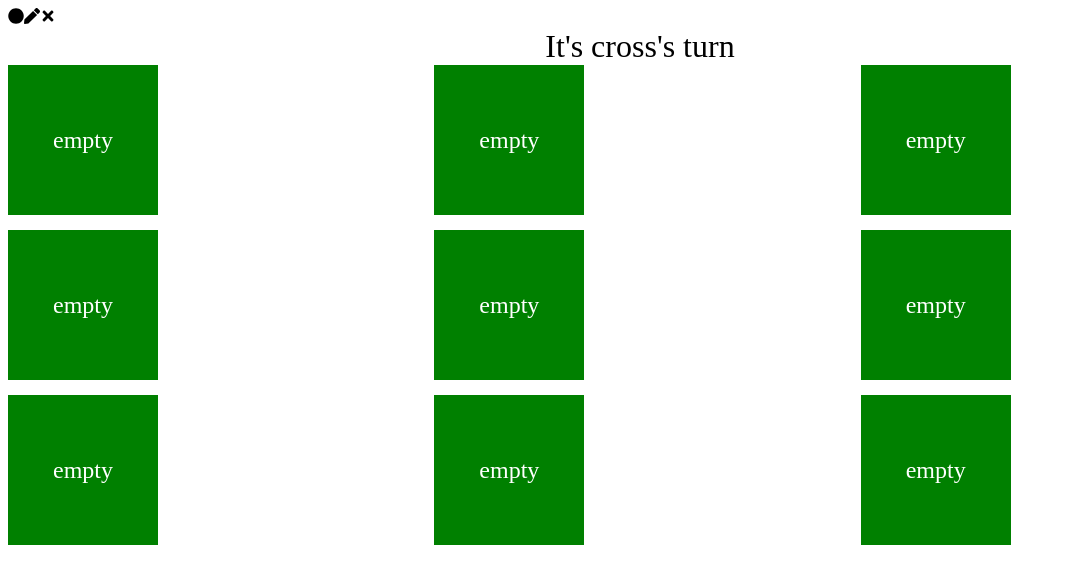
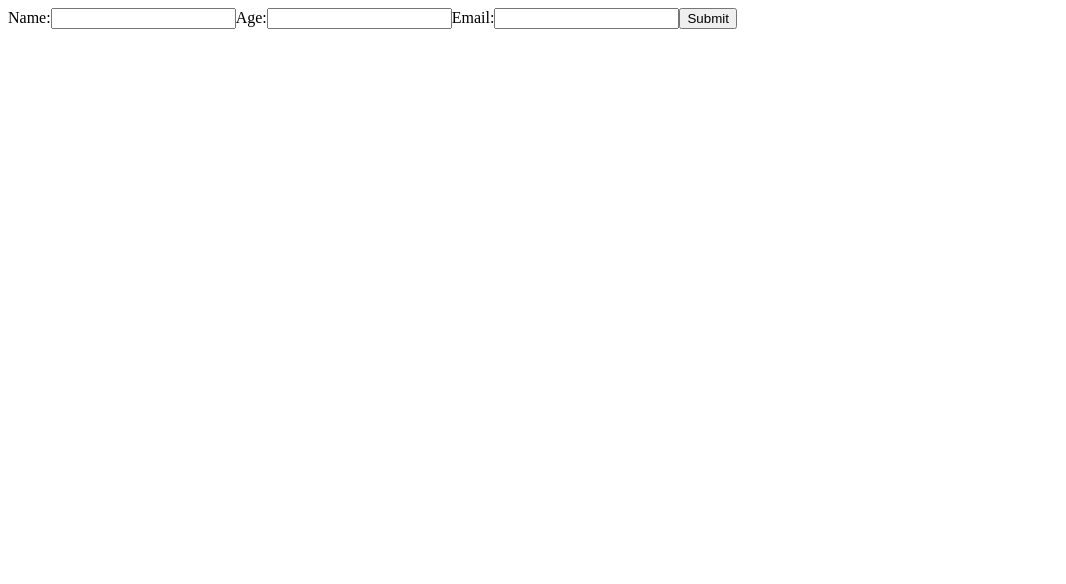
Before and after one commit to RAHULISLOGGEDIN/rec, a React (Create React App) app: page / in a window 1280 px wide. Shown: the top 584 px of the page, without its empty margins (0-1066 px from the left). Built offline with nearby package versions, Linux system fonts and the light colour scheme.

Commit message:
form object completed

```diff
--- a/src/index.js
+++ b/src/index.js
@@ -6,7 +6,10 @@ import ReactDOM from "react-dom/client";
 // import App from "./state1/App";
 // import App from "./state1/App2";
 // import App from "./airbnbCard/App";
-import App from "./tictactoe/App";
+// import App from "./tictactoe/App";
+// import App from "./batching/App";
+// import App from "./controlled/App";
+import App from "./scalableForm/App";
 
 const root = ReactDOM.createRoot(document.getElementById("root"));
 root.render(
--- /dev/null
+++ b/src/scalableForm/App.js
@@ -0,0 +1,70 @@
+import React, { useState } from "react";
+
+export default function App() {
+  const [formData, setFormData] = useState({
+    name: "",
+    age: "",
+    email: "",
+  });
+
+  function handleNameChange(e) {
+    // setFormData((prevState) => {
+    //   return { ...prevState, name: e.target.value };
+    // });
+    setFormData({ ...formData, name: e.target.value });
+  }
+  function handleAgeChange(e) {
+    // setFormData((prevState) => {
+    //   return { ...prevState, age: e.target.value };
+    // });
+    setFormData({ ...formData, age: e.target.value });
+  }
+  function handleEmailChange(e) {
+    // setFormData((prevState) => {
+    //   return { ...prevState, email: e.target.value };
+    // });
+    setFormData({ ...formData, email: e.target.value });
+  }
+  function handleFormChange(e) {
+    const { name, value } = e.target;
+    setFormData((prevState) => ({ ...prevState, [name]: value }));
+  }
+  function submitForm(e) {
+    e.preventDefault();
+    console.log(formData); // submit it to an API
+    //reset form
+    setFormData({
+      name: "",
+      email: "",
+      age: "",
+    });
+  }
+  return (
+    <>
+      <form action="" onSubmit={submitForm}>
+        Name:
+        <input
+          type="text"
+          value={formData.name}
+          onChange={handleNameChange}
+          name="name"
+        />
+        Age:
+        <input
+          type="number"
+          value={formData.age}
+          onChange={handleAgeChange}
+          name="age"
+        />
+        Email:
+        <input
+          type="text"
+          value={formData.email}
+          onChange={handleEmailChange}
+          name="email"
+        />
+        <button type="submit">Submit</button>
+      </form>
+    </>
+  );
+}
```
Also changed, not shown: simpleHTML/index.html (added, +18 -0 lines), src/batching/App.js (added, +51 -0 lines), src/controlled/App.js (added, +39 -0 lines), src/components/Button.js (added), src/components/Input.js (added), src/components/Login/LoginBox.js (added), src/components/Modal.js (added).
